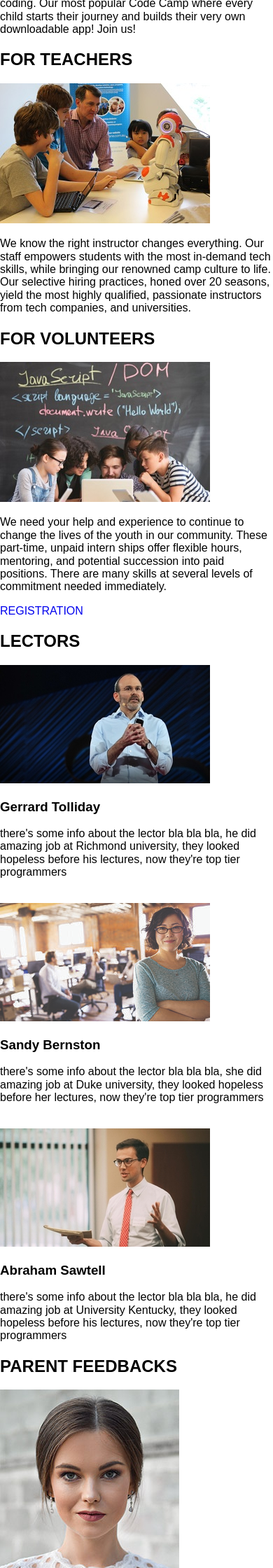
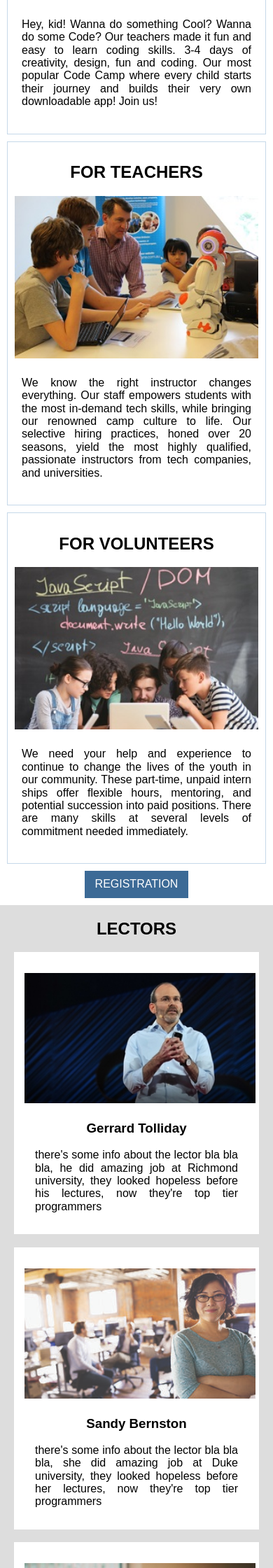
Before and after one commit to bazilikas/frontend1, a PHP site: the page made by Group project.html in a window 390 px wide. Shown: the part 1000-3240 px from the top of the page at 70% size. Run offline with PHP 8.4, Linux system fonts and the light colour scheme; some libraries are stand-ins or nearby versions.

Commit message:
Add files via upload

```diff
--- a/Group project.html
+++ b/Group project.html
@@ -222,8 +222,8 @@
 					CONTACTS<br>
 					+37065085000<br>
 					Coding Schools Limited<br>
-					Suite 207, 80 Banana Street<br>
-					Woolloomooloo 2018, Australia<br>
+					Saulėtekio g. 14<br>
+					Vilnius 2018, Lithuania<br>
 			</div>
 
 			<div class="social">
--- a/style.css
+++ b/style.css
@@ -1916,6 +1917,254 @@
 	}
 
 
+/* =====================HOME PAGE====================== */
+/* ==========ABOUT=============== */
+
+.about-home{
+	padding: 5px;
+	background-color:  #e1f5fe; /*#F37000 oranzine*/
+	text-align: center;
+}
+
+/* ==========KIDS TEACHERS VOLUNTIEERS=============== */
+
+.KTVcontainer{
+	display: flex;
+	flex-wrap: wrap;
+	justify-content: space-around;
+	padding: 10px;
+	margin: 0 auto;
+}
+
+.KTVcontainer section, .lectors-wrapper section, .parentfeedbacks section {
+	width: 100%;
+	background-color: rgba(255, 255, 255, 0.075);
+	border: 1px solid #c6d8e9;
+	margin-bottom: 10px;
+}
+
+.KTVcontainer section img {
+	display: block;
+	margin: 0px auto;
+	width: 100%;
+}
+
+.KTVcontainer section h2{
+	text-align: center;
+	}
+
+.KTVcontainer a {
+	display:block;
+	text-align:center;
+	background-color:#0c457d;
+	color: white;
+	padding: 10px;
+	margin:0px auto;
+	text-decoration: none;
+}
+
+.KTVcontainer section a:hover	{
+	text-decoration: none;
+}
+
+.about{
+	font-size: 1em;
+	text-align: center;
+}
+
+.text{
+	padding: 10px;
+	text-align:justify;
+}
+.regbtn{
+	width: 40%;
+	opacity: 0.8;
+	  transition: 0.3s;
+}
+.regbtn:hover{
+	opacity: 1;
+}
+
+/* ==========LECTORS=============== */
+
+.lectors-wrapper, .lectors{
+	display: flex;
+	flex-wrap: wrap;
+	justify-content: space-around;
+	padding: 10px;
+	background-color:#dddddd;
+}
+
+.lectors-wrapper h2{
+	padding:10px;
+	margin:0 auto;
+}
+
+.lectsection{
+	width: 100%;
+	background-color: #ffffff;
+	padding: 10px;
+}
+
+.lectsection img{
+	width: 100%;
+	display: block;
+	margin-left: auto;
+	margin-right: auto;
+	padding:5px;
+	margin-top:15px;
+}
+
+.lectinfo{
+	text-align: justify;
+	margin: 20px;
+	}
+
+.lectsection h3{
+	text-align:center;
+}
+
+/* ==========PARENT FEEDBACKS=============== */
+
+.parentfeedbacks{
+	display: flex;
+	flex-wrap: wrap;
+	justify-content: space-around;
+	padding: 20px;
+	background-color: #e1f5fe;
+}
+
+blockquote, q {
+	quotes: none;
+}
+
+blockquote:before, blockquote:after, q:before, q:after {
+	content: '';
+	content: none;
+}
+
+blockquote {
+	border-left: solid 0.5rem;
+	font-style: italic;
+	margin: 0 0 2rem 2rem;
+	padding: 1rem 0 1rem 2rem;
+}
+
+blockquote {
+	border-left-color: rgba(0, 0, 0, 0.25);
+	}
+
+.testimonials {
+	width: 100%;
+	display: flex;
+	flex-wrap: wrap;
+	justify-content: center;
+}
+
+.testimonials > section{
+	margin: 0 auto;
+	justify-content: space-around;
+}
+
+.testimonials > * {
+	width: 33.3333333333%;
+	}
+
+.testimonials > * {
+	width: calc(33.3333333333% + 1rem);
+}
+
+.testimonials .content {
+	height: 100%;
+	padding: 1rem;
+}
+
+.testimonials .content .author {
+	display: flex;
+	align-items: center;
+}
+
+.testimonials .content .author blockquote {
+	margin: 0;
+	}
+
+.testimonials .content .author .image {
+	width: 20%;
+}
+
+.testimonials .content .author .image img {
+	border-radius: 100%;
+	max-width: 100%;
+}
+
+.testimonials .content .credit {
+	font-size: 0.7rem;
+}
+
+.testimonials .content {
+	box-shadow: 0px 0px 4px 1px rgba(0, 0, 0, 0.025);
+}
+
+.testimonials .content .credit strong {
+	color: #0c457d;
+}
+
+.credit{
+	padding-left: 0.5rem;
+}
+
+/* ==========FOOTER=============== */
+footer{
+	color: white;
+	padding: 10px;
+	font-size: 12px;
+	background-color: #0c457d;
+}
+
+.three-columns{
+	display: flex;
+	justify-content: space-between;
+	align-items: center;
+}
+
+.social{
+	display: flex;
+}
+
+a>img{
+	height: 30px;
+	align-items: center;
+}
+
+.contacts{
+	justify-content: stretch;
+	text-align: center;
+
+}
+
+.social{
+	text-align: center
+}
+
+.copy{
+	width: 30%
+}
+
+.copy span{
+	color: #0288d1;
+	font-weight: bold;
+	font-size: 16px
+}
+
+.goup{
+	font-size: 15px;
+	font-weight: bold;
+	padding-left: 5px;
+}
+
+.goup:hover{
+	background-color: #fff;
+}
 
 
 
```
Also changed, not shown: other parts of style.css (+39 -41 lines).
